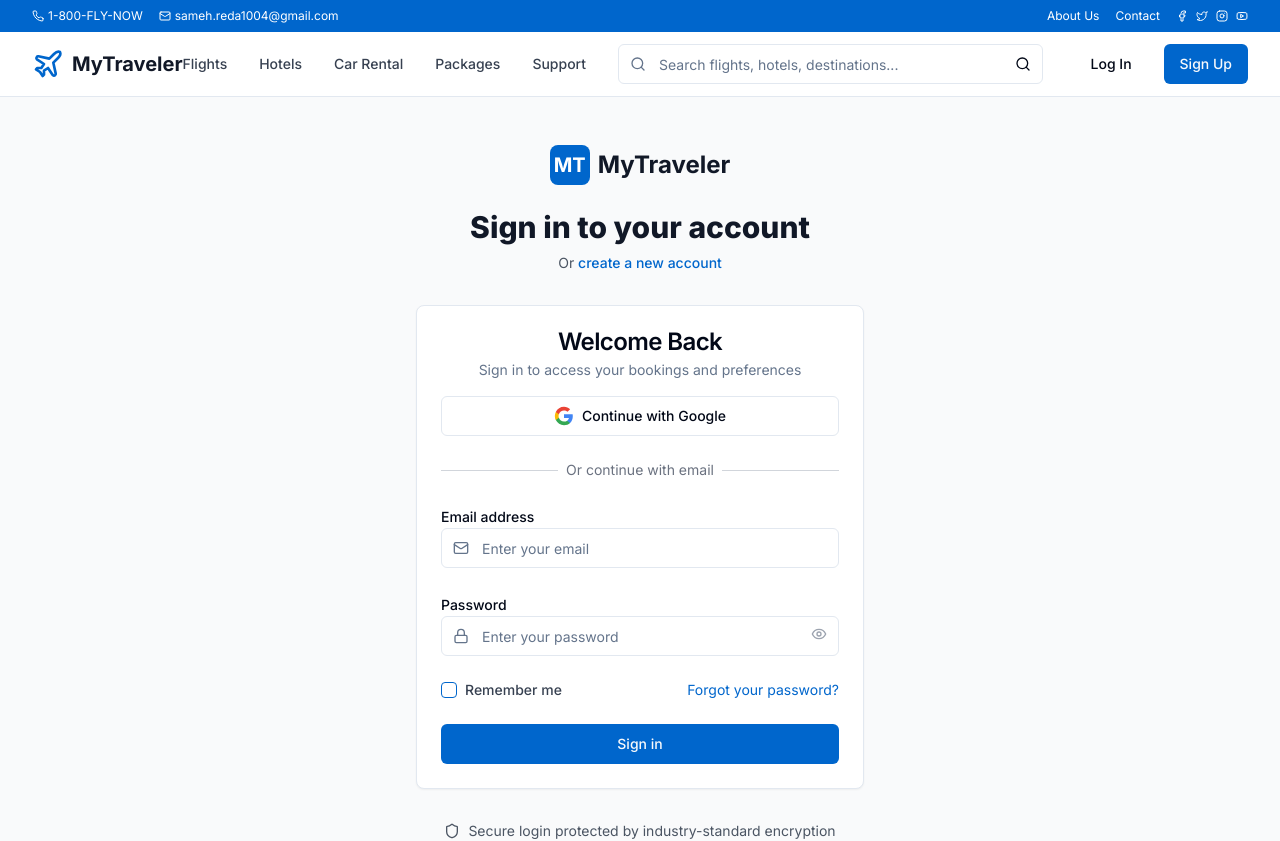
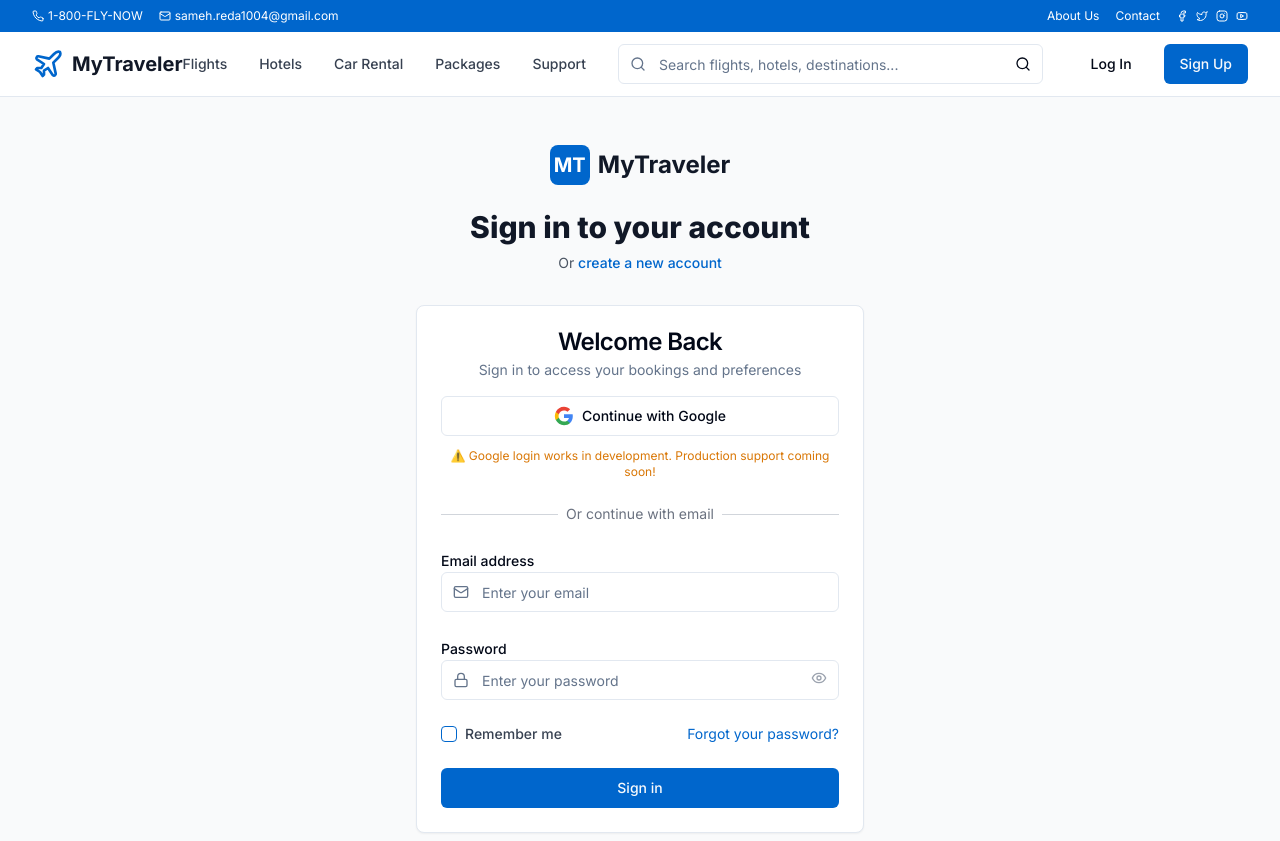
Before and after one commit to Sameh-Eng/my-traveler, a Next.js app: page /auth/login in a window 1280 px wide. Shown: the top 841 px of the page. Built offline with nearby package versions, Linux system fonts and the light colour scheme.

Commit message:
Plain text secrets + Google OAuth coming soon note + Dynamic API URLs

```diff
--- a/src/app/auth/login/page.tsx
+++ b/src/app/auth/login/page.tsx
@@ -167,6 +167,9 @@
                   </svg>
                   Continue with Google
                 </Button>
+                <p className="text-xs text-center text-amber-600">
+                  ⚠️ Google login works in development. Production support coming soon!
+                </p>
               </div>
 
               <div className="relative">
```
